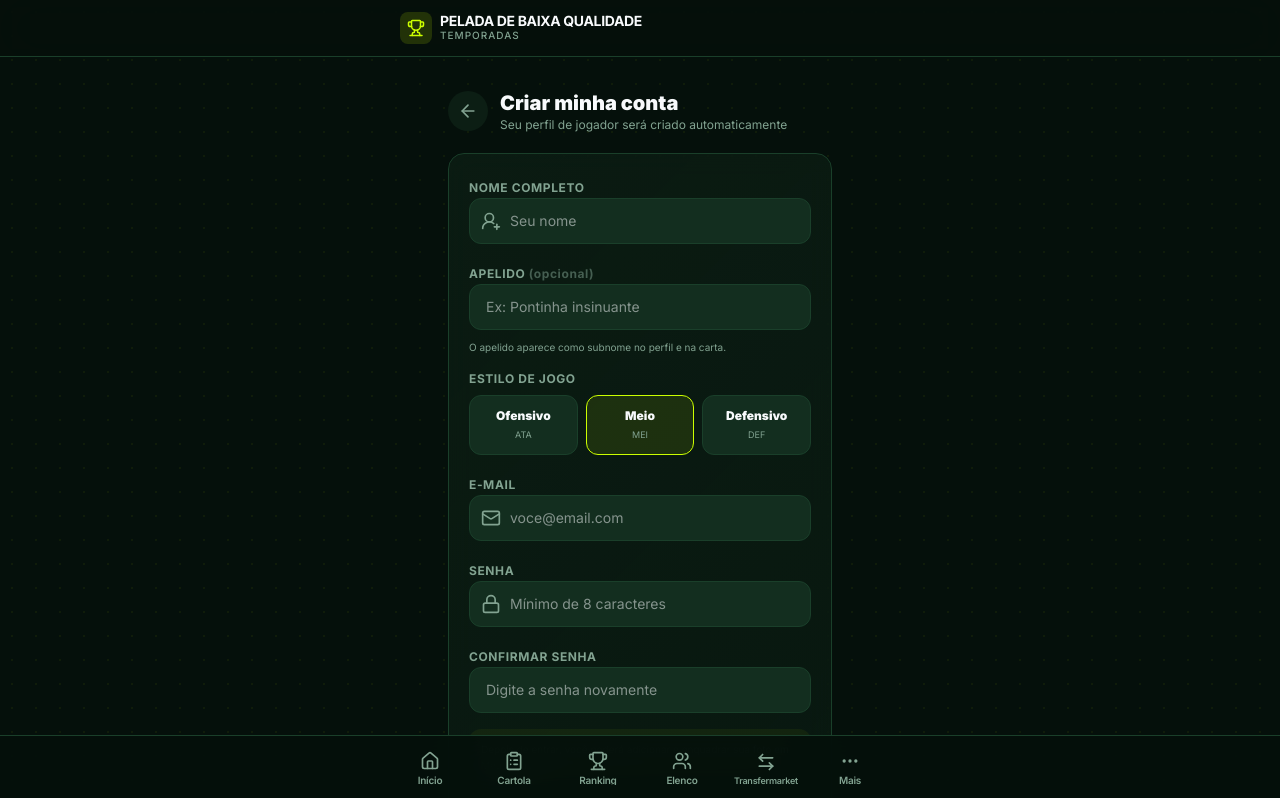
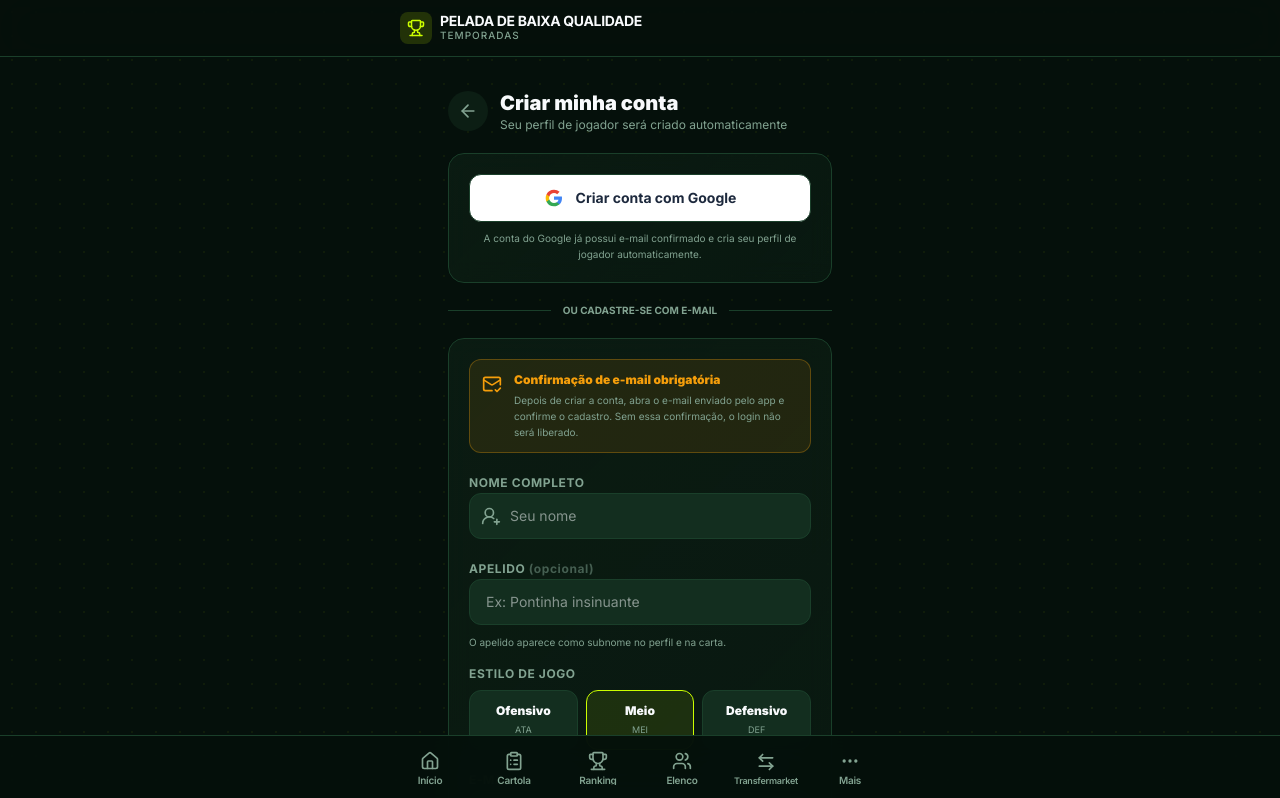
Before and after one commit to danielandrettif-a11y/liga-da-pelada, a Next.js app: page /cadastro in a window 1280 px wide. Shown: the top 798 px of the page. Built offline with nearby package versions, Linux system fonts and the light colour scheme.

Commit message:
feat: adicionar login Google para jogadores

```diff
--- a/src/app/cadastro/actions.ts
+++ b/src/app/cadastro/actions.ts
@@ -45,9 +45,16 @@ export async function signup(formData: FormData) {
   }
 
   if (!data.user) return { success: false, error: "Não foi possível criar a conta." };
+  if (data.user.identities?.length === 0) {
+    return {
+      success: false,
+      error: "Não foi possível concluir o cadastro. Se você já criou uma conta, confirme o e-mail ou tente entrar.",
+    };
+  }
 
   return {
     success: true,
     requiresConfirmation: !data.session,
+    email,
   };
 }
--- a/src/app/cadastro/page.tsx
+++ b/src/app/cadastro/page.tsx
@@ -3,7 +3,8 @@
 import Link from "next/link";
 import { useRouter } from "next/navigation";
 import { useState } from "react";
-import { ArrowLeft, CheckCircle2, Loader2, Mail, Lock, UserRoundPlus } from "lucide-react";
+import { ArrowLeft, CheckCircle2, Loader2, Mail, MailCheck, Lock, UserRoundPlus } from "lucide-react";
+import { GoogleAuthButton } from "@/components/GoogleAuthButton";
 import { PLAYER_PROFILE_OPTIONS } from "@/lib/playerProfiles";
 import { signup } from "./actions";
 
@@ -12,6 +13,7 @@ export default function CadastroPage() {
   const [loading, setLoading] = useState(false);
   const [error, setError] = useState("");
   const [confirmationSent, setConfirmationSent] = useState(false);
+  const [confirmationEmail, setConfirmationEmail] = useState("");
 
   async function handleSubmit(formData: FormData) {
     setLoading(true);
@@ -25,6 +27,7 @@ export default function CadastroPage() {
     }
 
     if (result.requiresConfirmation) {
+      setConfirmationEmail(result.email || "");
       setConfirmationSent(true);
       setLoading(false);
       return;
@@ -39,11 +42,21 @@ export default function CadastroPage() {
       <div className="flex min-h-[75vh] items-center justify-center px-4">
         <div className="glass-card w-full max-w-sm p-6 text-center">
           <CheckCircle2 className="mx-auto h-12 w-12 text-accent" />
-          <h1 className="mt-4 text-xl font-black text-foreground">Confira seu e-mail</h1>
+          <h1 className="mt-4 text-xl font-black text-foreground">Falta confirmar seu cadastro</h1>
           <p className="mt-2 text-sm leading-6 text-muted">
-            Enviamos o link de confirmação. Depois de confirmar, entre na conta para adicionar sua foto.
+            Enviamos um link de confirmação para{confirmationEmail ? (
+              <> <strong className="text-foreground">{confirmationEmail}</strong></>
+            ) : " o seu e-mail"}.
           </p>
-          <Link href="/login" className="btn-primary mt-6 block w-full py-3.5">Ir para o login</Link>
+          <div className="mt-5 rounded-xl border border-warning/30 bg-warning/10 p-4 text-left">
+            <p className="text-sm font-black text-warning">Sua conta ainda não está liberada.</p>
+            <ol className="mt-2 list-decimal space-y-1 pl-4 text-xs leading-5 text-muted">
+              <li>Abra a sua caixa de entrada ou spam.</li>
+              <li>Clique no link de confirmação enviado pelo app.</li>
+              <li>Depois da confirmação, você poderá entrar normalmente.</li>
+            </ol>
+          </div>
+          <Link href="/login" className="btn-primary mt-6 block w-full py-3.5">Já confirmei — ir para o login</Link>
         </div>
       </div>
     );
@@ -61,8 +74,31 @@ export default function CadastroPage() {
         </div>
       </div>
 
+      <div className="glass-card p-5">
+        <GoogleAuthButton label="Criar conta com Google" />
+        <p className="mt-2 text-center text-[10px] leading-4 text-muted">
+          A conta do Google já possui e-mail confirmado e cria seu perfil de jogador automaticamente.
+        </p>
+      </div>
+
+      <div className="flex items-center gap-3">
+        <div className="h-px flex-1 bg-border" />
+        <span className="text-[10px] font-bold uppercase text-muted">ou cadastre-se com e-mail</span>
+        <div className="h-px flex-1 bg-border" />
+      </div>
+
       <form action={handleSubmit} className="glass-card space-y-4 p-5">
         {error && <p role="alert" className="rounded-xl bg-danger/10 p-3 text-xs font-bold text-danger">{error}</p>}
+
+        <div role="note" className="flex gap-3 rounded-xl border border-warning/30 bg-warning/10 p-3">
+          <MailCheck className="mt-0.5 h-5 w-5 shrink-0 text-warning" />
+          <div>
+            <p className="text-xs font-black text-warning">Confirmação de e-mail obrigatória</p>
+            <p className="mt-1 text-[10px] leading-4 text-muted">
+              Depois de criar a conta, abra o e-mail enviado pelo app e confirme o cadastro. Sem essa confirmação, o login não será liberado.
+            </p>
+          </div>
+        </div>
 
         <div className="space-y-1.5">
           <label className="text-xs font-bold uppercase tracking-wider text-muted">Nome completo</label>
--- a/src/app/login/actions.ts
+++ b/src/app/login/actions.ts
@@ -2,11 +2,12 @@
 
 import { createClient } from "@/lib/supabase/server";
 import { revalidatePath } from "next/cache";
+import { headers } from "next/headers";
 import { redirect } from "next/navigation";
 
 export async function login(formData: FormData) {
-  const email = formData.get("email") as string;
-  const password = formData.get("password") as string;
+  const email = String(formData.get("email") || "").trim().toLowerCase();
+  const password = String(formData.get("password") || "");
 
   const supabase = await createClient();
 
@@ -16,6 +17,11 @@ export async function login(formData: FormData) {
   });
 
   if (error) {
+    if (error.code === "email_not_confirmed") {
+      return {
+        error: "Confirme seu cadastro no e-mail antes de entrar. Confira também a caixa de spam.",
+      };
+    }
     return { error: "Email ou senha incorretos." };
   }
 
@@ -29,6 +35,28 @@ export async function login(formData: FormData) {
   redirect(profile?.role === "admin" ? "/" : "/meu-perfil");
 }
 
+export async function signInWithGoogle() {
+  const supabase = await createClient();
+  const requestHeaders = await headers();
+  const origin = requestHeaders.get("origin")
+    || `${requestHeaders.get("x-forwarded-proto") || "https"}://${requestHeaders.get("x-forwarded-host") || requestHeaders.get("host")}`;
+
+  const { data, error } = await supabase.auth.signInWithOAuth({
+    provider: "google",
+    options: {
+      redirectTo: `${origin}/auth/callback`,
+    },
+  });
+
+  if (error || !data.url) {
+    return {
+      error: "Não foi possível entrar com o Google agora. Tente novamente em instantes.",
+    };
+  }
+
+  redirect(data.url);
+}
+
 export async function logout() {
   const supabase = await createClient();
   await supabase.auth.signOut();
--- a/src/app/login/page.tsx
+++ b/src/app/login/page.tsx
@@ -4,6 +4,7 @@ import { useState } from "react";
 import { login } from "./actions";
 import { Lock, Mail, Trophy, Loader2 } from "lucide-react";
 import Link from "next/link";
+import { GoogleAuthButton } from "@/components/GoogleAuthButton";
 
 export default function LoginPage() {
   const [error, setError] = useState<string | null>(null);
@@ -89,11 +90,16 @@ export default function LoginPage() {
 
           <div className="my-5 flex items-center gap-3">
             <div className="h-px flex-1 bg-border" />
-            <span className="text-[10px] font-bold uppercase text-muted">ou</span>
+            <span className="text-[10px] font-bold uppercase text-muted">ou continue com</span>
             <div className="h-px flex-1 bg-border" />
           </div>
 
-          <Link href="/cadastro" className="block w-full rounded-xl border border-accent/40 py-3.5 text-center text-sm font-bold text-accent hover:bg-accent/10">
+          <GoogleAuthButton />
+          <p className="mt-2 text-center text-[10px] leading-4 text-muted">
+            No primeiro acesso, criaremos automaticamente uma conta de jogador.
+          </p>
+
+          <Link href="/cadastro" className="mt-4 block w-full rounded-xl border border-accent/40 py-3.5 text-center text-sm font-bold text-accent hover:bg-accent/10">
             Criar minha conta
           </Link>
         </div>
--- /dev/null
+++ b/src/components/GoogleAuthButton.tsx
@@ -0,0 +1,55 @@
+"use client";
+
+import { useState } from "react";
+import { Loader2 } from "lucide-react";
+import { signInWithGoogle } from "@/app/login/actions";
+
+type GoogleAuthButtonProps = {
+  label?: string;
+};
+
+function GoogleLogo() {
+  return (
+    <svg aria-hidden="true" viewBox="0 0 24 24" className="h-5 w-5" role="img">
+      <path fill="#4285F4" d="M21.6 12.23c0-.71-.06-1.4-.18-2.07H12v3.91h5.38a4.6 4.6 0 0 1-2 3.02v2.54h3.24c1.9-1.75 2.98-4.33 2.98-7.4Z" />
+      <path fill="#34A853" d="M12 22c2.7 0 4.98-.9 6.63-2.43l-3.24-2.54c-.9.6-2.05.96-3.39.96-2.61 0-4.82-1.76-5.61-4.13H3.04v2.62A10 10 0 0 0 12 22Z" />
+      <path fill="#FBBC05" d="M6.39 13.86A6 6 0 0 1 6.08 12c0-.65.11-1.27.31-1.86V7.52H3.04A10 10 0 0 0 2 12c0 1.61.39 3.14 1.04 4.48l3.35-2.62Z" />
+      <path fill="#EA4335" d="M12 6.01c1.47 0 2.79.51 3.83 1.5l2.87-2.88A9.62 9.62 0 0 0 12 2a10 10 0 0 0-8.96 5.52l3.35 2.62C7.18 7.77 9.39 6.01 12 6.01Z" />
+    </svg>
+  );
+}
+
+export function GoogleAuthButton({ label = "Continuar com Google" }: GoogleAuthButtonProps) {
+  const [loading, setLoading] = useState(false);
+  const [error, setError] = useState("");
+
+  async function handleGoogleSignIn() {
+    setLoading(true);
+    setError("");
+
+    const result = await signInWithGoogle();
+    if (result?.error) {
+      setError(result.error);
+      setLoading(false);
+    }
+  }
+
+  return (
+    <div className="space-y-2">
+      <button
+        type="button"
+        onClick={handleGoogleSignIn}
+        disabled={loading}
+        className="flex h-12 w-full items-center justify-center gap-3 rounded-xl border border-border bg-white px-4 text-sm font-bold text-slate-800 transition-colors hover:bg-slate-100 disabled:cursor-not-allowed disabled:opacity-60"
+      >
+        {loading ? <Loader2 className="h-5 w-5 animate-spin" /> : <GoogleLogo />}
+        <span>{loading ? "Abrindo o Google..." : label}</span>
+      </button>
+      {error && (
+        <p role="alert" className="rounded-xl bg-danger/10 p-3 text-xs font-bold text-danger">
+          {error}
+        </p>
+      )}
+    </div>
+  );
+}
```
Also changed, not shown: 2 other files (tests, documents, lock files or other folders).
